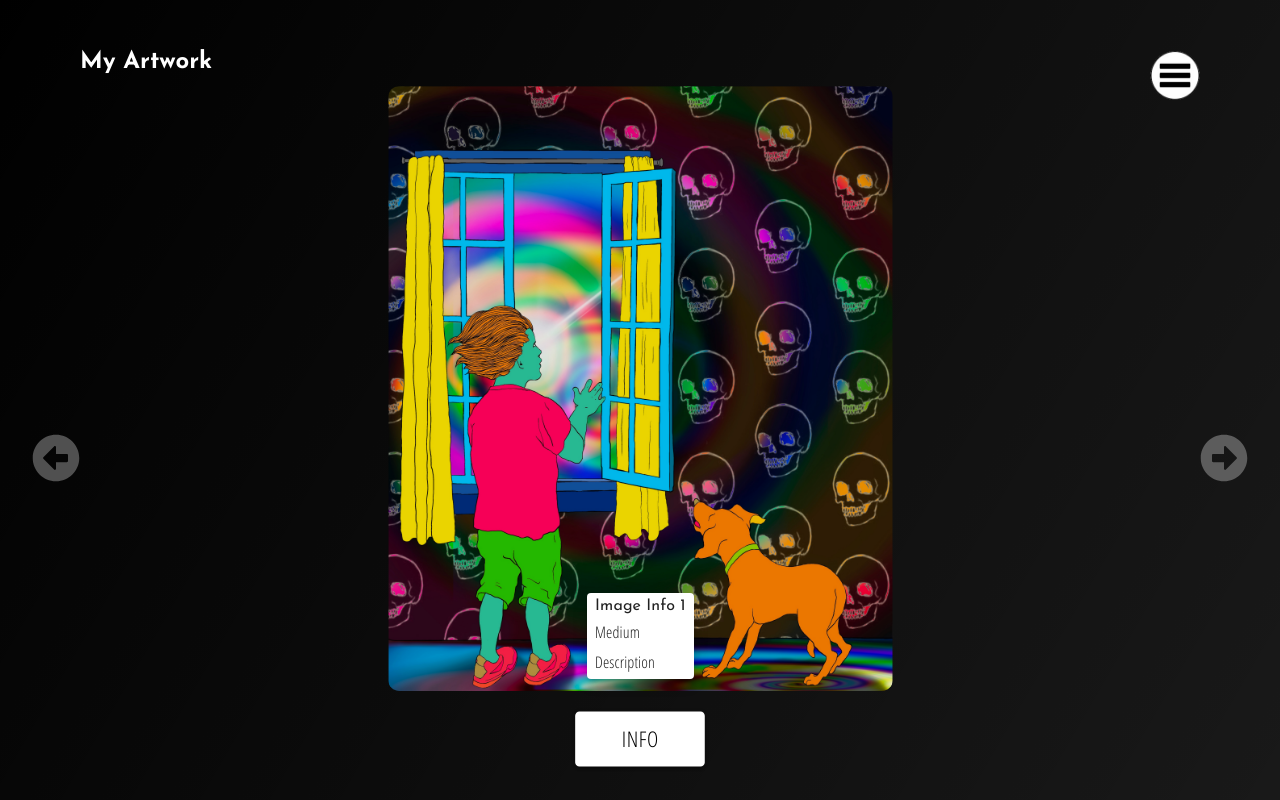
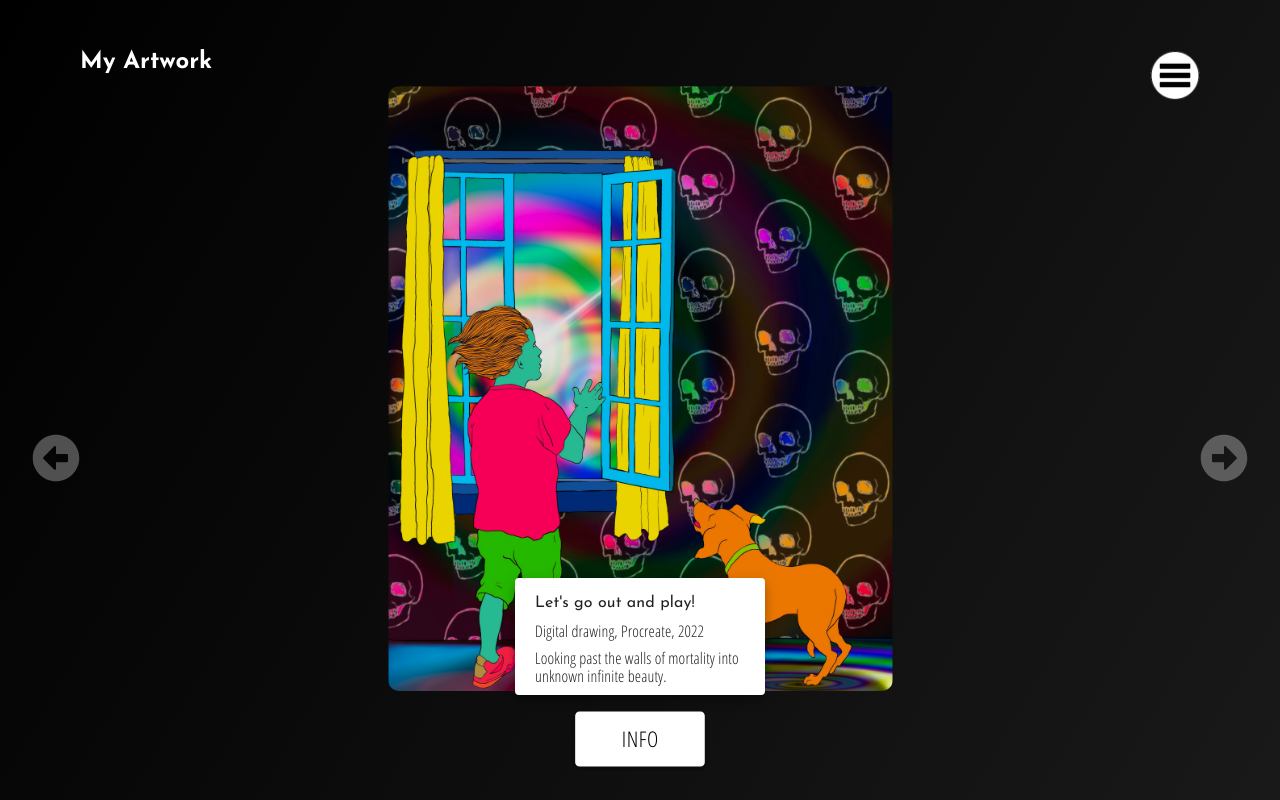
Before and after one commit to JohnnyMohawk/jna-dev-portfolio, a React (Create React App) app: page /my-art in a window 1280 px wide. Both pictures are taken after a click on the button "INFO". Built offline with nearby package versions, Linux system fonts and the light colour scheme.

Commit message:
add all info to art info data object

```diff
--- a/src/components/ImgInfoModal.js
+++ b/src/components/ImgInfoModal.js
@@ -37,9 +37,9 @@ export default function ImgInfoPopover({info}) {
             horizontal: 'center',
           }}
       >
-        <Typography sx={{ p: 1, lineHeight: '10px', fontFamily: 'Josefin Sans'}}>{info.title}</Typography>
-        <Typography sx={{ p: 1, lineHeight: '10px', fontFamily: 'Open Sans Condensed'}}>{info.medium}</Typography>
-        <Typography sx={{ p: 1, lineHeight: '18px', maxWidth: '250px', fontFamily: 'Open Sans Condensed', fontSize: '16px'}}>{info.description}</Typography>
+        <Typography sx={{ p: 1, lineHeight: '10px', fontFamily: 'Josefin Sans', padding: '20px 20px 15px 20px', maxWidth: '250px'}}>{info.title}</Typography>
+        <Typography sx={{ p: 1, lineHeight: '16px', fontFamily: 'Open Sans Condensed', padding: '0 20px', maxWidth: '250px'}}>{info.medium}</Typography>
+        <Typography sx={{ p: 1, lineHeight: '18px', maxWidth: '250px', fontFamily: 'Open Sans Condensed', fontSize: '16px', padding: '10px 20px'}}>{info.description}</Typography>
       </Popover>
     </div>
   );
--- a/src/components/SliderData.js
+++ b/src/components/SliderData.js
@@ -1,146 +1,147 @@
 export const SliderData = [
     {
         image: "./images/Let's go out and play!.jpg",
-        title: "Image Info 1",
-        medium: "Medium",
-        description: "Description",
+        title: "Let's go out and play!",
+        medium: "Digital drawing, Procreate, 2022",
+        description: "Looking past the walls of mortality into unknown infinite beauty.",
     },
     {
         image: "./images/Khailbut.png",
-        title: "Image Info 2",
-        medium: "Medium",
-        description: "Description",
+        title: "Khailbut",
+        medium: "Digital drawing, Procreate, 2022",
+        description: "Every culture has stories of the shadow people. The Ancient Egyptians referred to them as the khailbut and believe they were one of our seven souls. They believed that the shadow was always present, even after death. In The Egyptian Book of the Dead, the deceased was often depicted as a shadow, or silhouette, with little descriptive features. It was not evil unless the deceased was evil in life.",
     },
     {
         image: "./images/Life_Mocked.jpg",
-        title: "Image Info 3",
-        medium: "Medium",
-        description: "Description",
+        title: "Welcome to the Headroom",
+        medium: "Digital drawing, Procreate, 2022",
+        description: "As the billionaires guide us into the Metaverse, Max Headroom has been there, waiting for us since 1985.",
     },
     {
         image: "./images/The Great Chicago Ring of Fire.jpg",
-        title: "Image Info 4",
-        medium: "Medium",
-        description: "Description",
+        title: "The Great Chicago Ring of Fire",
+        medium: "Digital drawing, Procreate, 2022",
+        description: "In 2021, Chicago experienced one of its most violent and crime riddled years in recorded history. In response to this failure of leadership, I created this portrait of Chicago Mayor Lori Lightfoot.",
     },
     {
         image: "./images/War. Horses of the Apocalypse 1 - 4.png",
-        title: "Image Info 5",
-        medium: "Medium",
-        description: "Description",
+        title: "War",
+        medium: "Digital drawing, Procreate, 2022",
+        description: "The fiery horse of war has rides into town.",
     },
-    {
-        image: "./images/Conquest. Horses of the Apocalypse- 2 - 4.png",
-        title: "Image Info 6",
-        medium: "Medium",
-        description: "Description",
-    },
-    {
-        image: "./images/Famine. Horses of the Apocalypse- 3 - 4.jpg",
-        title: "Image Info 7",
-        medium: "Medium",
-        description: "Description",
-    },
+    // {
+    //     image: "./images/Conquest. Horses of the Apocalypse- 2 - 4.png",
+    //     title: "Image Info 6",
+    //     medium: "Medium",
+    //     description: "Description",
+    // },
+    // {
+    //     image: "./images/Famine. Horses of the Apocalypse- 3 - 4.jpg",
+    //     title: "Image Info 7",
+    //     medium: "Medium",
+    //     description: "Description",
+    // },
     {
         image: "./images/Death. Horses of the Apocalypse- 4 - 4.png",
-        title: "Image Info 8",
-        medium: "Medium",
-        description: "Description",
+        title: "Death",
+        medium: "Digital drawing, Procreate, 2022",
+        description: "Death. The last chapter of any true story. The red horse named War is all that remains. He lies dead in a dead world, a world he killed.",
     },
     {
         image: "./images/tree-of-light.jpeg",
-        title: "Image Info 9",
-        medium: "Medium",
-        description: "Description",
+        title: "Tree of Light",
+        medium: 'Ink, oil pastel on MDF panel. 24" X 12" 2017',
+        description: "Live in light.",
     },
     {
         image: "./images/for-dad.jpeg",
-        title: "Image Info 10",
-        medium: "Medium",
-        description: "Description",
+        title: "For Vern. I love you.",
+        medium: 'Pen, ink, colored pencil, collage. 36" X 36", 2021',
+        description: "In 2020, I lost my father. The following year, I made this piece for my mother for Valentines day.",
     },
     {
         image: "./images/triptych.png",
-        title: "Image Info 11",
-        medium: "Medium",
-        description: "Description",
+        title: "A Picture of Good Health",
+        medium: 'Pencil, ink, oil stick, cedar paper, gold leaf, collage. 3: 12" X 36", 2012',
+        description: "A visual exploration of mindfulness.",
     },
     {
         image: "./images/triptych-1-3.jpeg",
-        title: "Image Info 12",
-        medium: "Medium",
-        description: "Description",
+        title: "A Picture of Good Health: 1",
+        medium: 'Pencil, ink, oil stick, cedar paper, gold leaf, collage. 12" X 36", 2012',
+        description: "",
     },
     {
         image: "./images/triptych-2-3.jpeg",
         title: "Image Info 13",
-        medium: "Medium",
-        description: "Description",
+        medium: 'Pencil, ink, oil stick, cedar paper, gold leaf, collage. 12" X 36", 2012',
+        description: "",
     },
     {
         image: "./images/triptych-3-3.jpeg",
         title: "Image Info 14",
-        medium: "Medium",
-        description: "Description",
+        medium: 'Pencil, ink, oil stick, cedar paper, gold leaf, collage. 12" X 36", 2012',
+        description: "",
     },
     {
         image: "./images/love.jpeg",
-        title: "Image Info 15",
-        medium: "Medium",
-        description: "Description",
+        title: "Love Thy Neighbor",
+        medium: "Acrylic paint, garage door. 16' X 7', 2020",
+        description: "Chicago saw an explosion of crime at the onset of the Covid-19 pandemic. I painted this mural on my garage to try and spread love in my neighborhood.",
     },
     {
         image: "./images/namaste.jpeg",
-        title: "Image Info 16",
-        medium: "Medium",
-        description: "Description",
+        title: "Namaste",
+        medium: 'Oil pastel on paper, 12" X 9", 2002',
+        description: "Eyes closed self portrait.",
     },
     {
         image: "./images/espolon.jpeg",
-        title: "Image Info 17",
-        medium: "Medium",
-        description: "Description",
+        title: "Ramon the Rooster",
+        medium: 'Acrylic on canvas, 48" X 24", 2014',
+        description: "Inspired by Steven Nobles illustrations, this piece tells the story of Guadalupe and Rosarita joining Father Miguel Hidalgo in his brave campaign for Mexican independence from Spain. The duo fought fiercely with undying passion. As Ramón the Rooster crowed his shrill battle cry, the brave army of revolutionists clashed against tyranny, against the cruel caste system, willing to sacrifice everything for the cause. This movement set the stage for Mexicos eventual independence."
+
     },
     {
         image: "./images/wedding.PNG",
-        title: "Image Info 18",
-        medium: "Medium",
-        description: "Description",
+        title: "Fiesta de Amor",
+        medium: "Digital painting, Freshpaint, 2014",
+        description: "My first digital painting. Done for our wedding thank you cards.",
     },
-    {
-        image: "./images/pre-streetart-art.jpeg",
-        title: "Image Info 19",
-        medium: "Medium",
-        description: "Description",
-    },
-    {
-        image: "./images/figure-1.jpeg",
-        title: "Image Info 20",
-        medium: "Medium",
-        description: "Description",
-    },
+    // {
+    //     image: "./images/pre-streetart-art.jpeg",
+    //     title: "Image Info 19",
+    //     medium: "Medium",
+    //     description: "Description",
+    // },
+    // {
+    //     image: "./images/figure-1.jpeg",
+    //     title: "Image Info 20",
+    //     medium: "Medium",
+    //     description: "Description",
+    // },
     {
         image: "./images/figure-2.jpeg",
-        title: "Image Info 21",
-        medium: "Medium",
-        description: "Description",
+        title: "Reclining Figure",
+        medium: 'Compressed charcoal on paper, 18" X 24", 2001',
+        description: "",
     },
     {
         image: "./images/energy-embrace.jpeg",
-        title: "Image Info 22",
-        medium: "Medium",
-        description: "Description",
+        title: "Energy Embrace",
+        medium: 'Charcoal on paper, 22" X 24", ',
+        description: "Bask in the glow of the dammed flow. (Interior of the Hoover Dam)",
     },
     {
         image: "./images/city-breathes.jpeg",
-        title: "Image Info 23",
-        medium: "Medium",
-        description: "Description",
+        title: "The City Screams",
+        medium: 'Gesso, charcoal, graphite on paper, 24" X 24", 2002',
+        description: "Inspired by the work of Max Ernst and the technique of decalcomania.",
     },
     {
         image: "./images/robo-v-skelly.JPG",
-        title: "Image Info 24",
-        medium: "Medium",
-        description: "Description",
+        title: "Robot Vs. Skelly",
+        medium: 'Monoprint, 15" X 12" 2001',
+        description: "Every since I was a little kid, I have always loved drawing robots and skeletons. Here's an old one I came across.",
     },
 ]
--- a/src/index.css
+++ b/src/index.css
@@ -443,7 +443,7 @@ button:active {
       transform: rotateX(-10deg);
   }
 
-  10% {
+  30% {
     opacity: 0;
     transform: rotateX(-10deg);
   }
@@ -466,7 +466,7 @@ button:active {
   font-family: 'Open Sans Condensed', sans-serif !important;
   margin: 15px !important;
   border: 2px solid white !important;
-  animation: transitionIn 4s;
+  animation: transitionIn 1s;
   /* position: absolute;
   bottom: 0; */
 }
```
